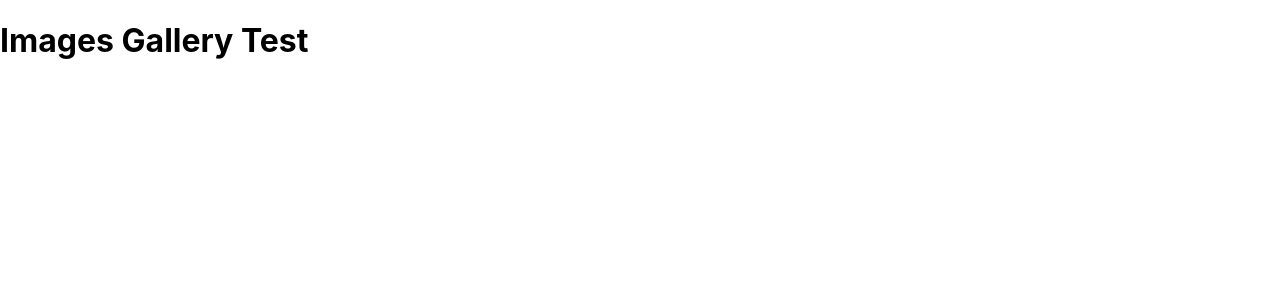
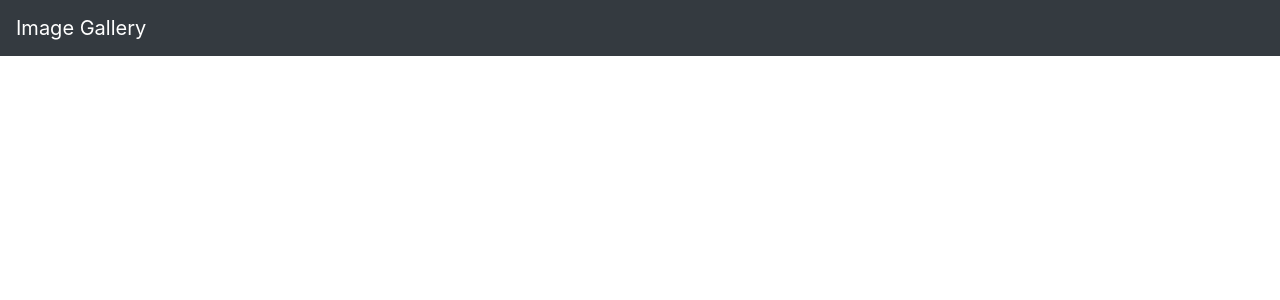
Before and after one commit to mvolkm/image-gallery, a React (Create React App) app in the folder frontend/: page / in a window 1280 px wide. Shown: the top 300 px of the page. Built offline with nearby package versions, Linux system fonts and the light colour scheme.

Commit message:
intial header Component

```diff
--- a/frontend/package.json
+++ b/frontend/package.json
@@ -4,10 +4,12 @@
   "private": true,
   "dependencies": {
     "@testing-library/jest-dom": "^5.12.0",
-    "@testing-library/react": "^11.2.6",
+    "@testing-library/react": "^11.2.7",
     "@testing-library/user-event": "^12.8.3",
+    "bootstrap": "^4.6.0",
     "eslint-plugin-react": "^7.23.2",
     "react": "^17.0.2",
+    "react-bootstrap": "^1.6.0",
     "react-dom": "^17.0.2",
     "react-scripts": "4.0.3",
     "web-vitals": "^1.1.2"
--- a/frontend/src/App.js
+++ b/frontend/src/App.js
@@ -1,7 +1,9 @@
+import 'bootstrap/dist/css/bootstrap.min.css';
+import Header from './components/Header';
 function App() {
   return (
     <div className="App">
-    <h1>Images Gallery Test</h1>
+    <Header title="Image Gallery"></Header>
     </div>
   );
 }
--- /dev/null
+++ b/frontend/src/components/Header.js
@@ -0,0 +1,12 @@
+import React from 'react';
+import {Navbar} from 'react-bootstrap';
+
+const Header = ({title}) => {
+    return(
+        <Navbar bg="dark" variant="dark">
+            <Navbar.Brand href="/">{title}</Navbar.Brand>
+        </Navbar>
+    )
+};
+
+export default Header;
```
Also changed, not shown: 1 other file (tests, documents, lock files or other folders).
